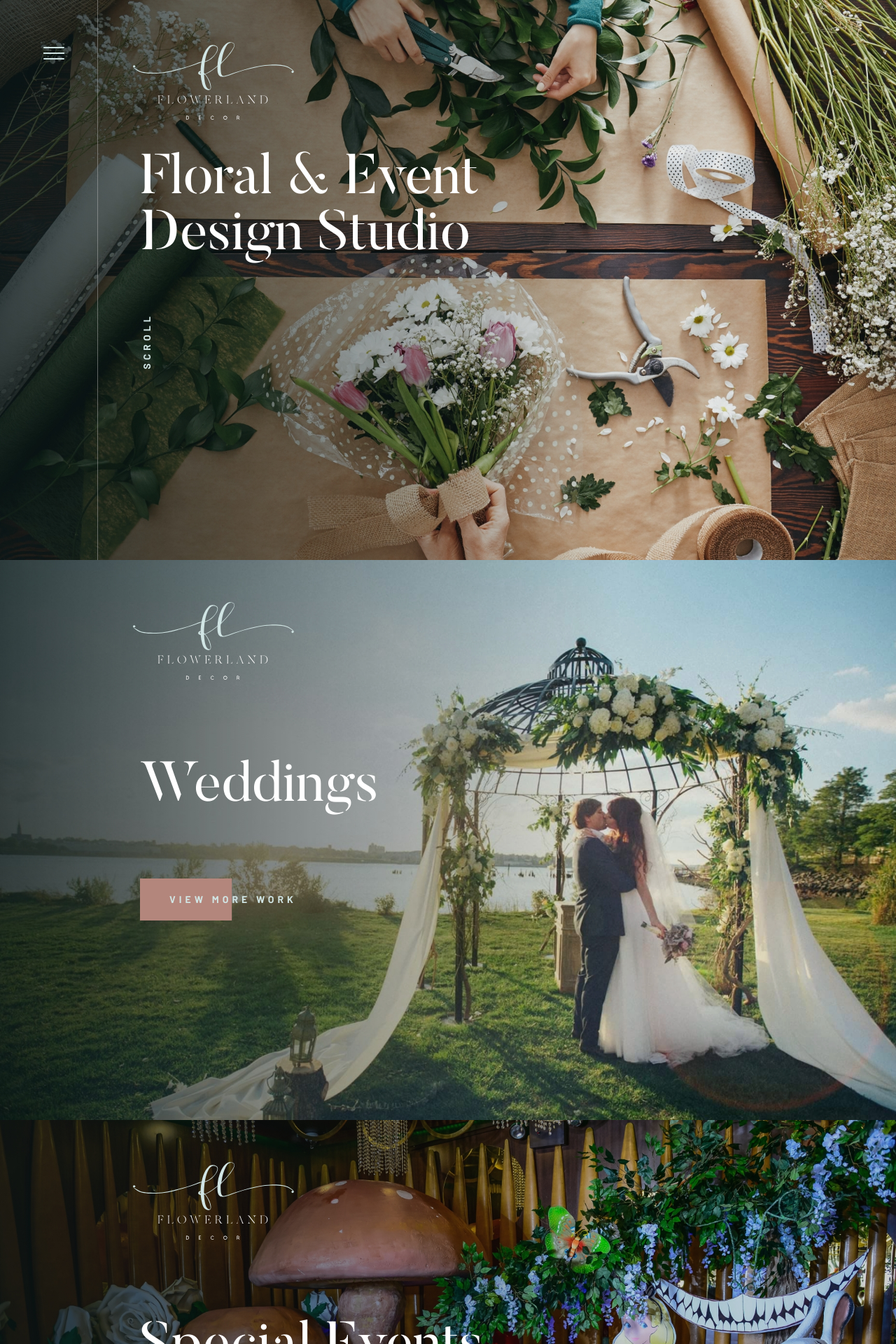
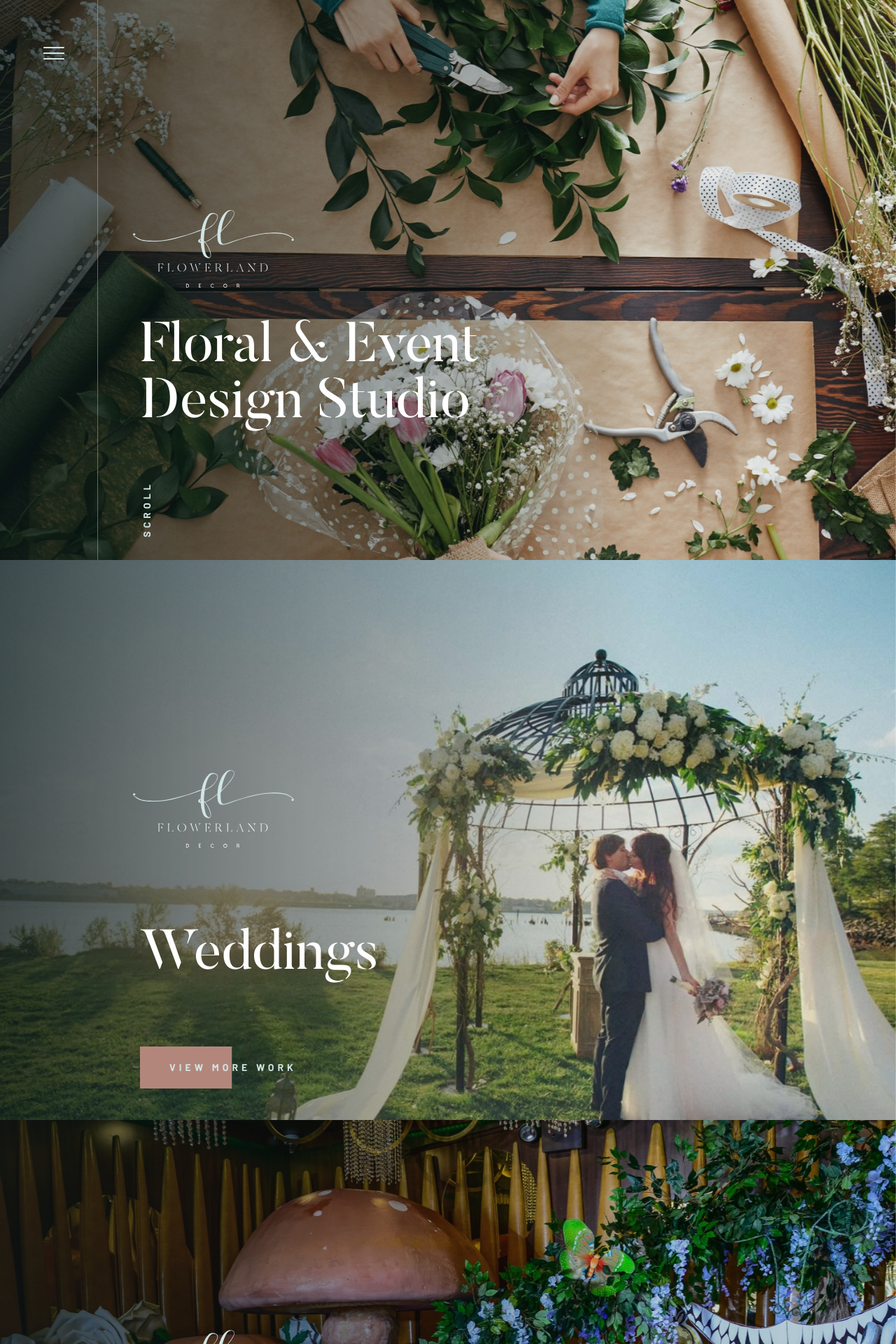
Before and after one commit to Odinokun/flowerland, a Node project: template src/pug/pages/index.pug in a window 1280 px wide. Shown: the top 1920 px of the page at 70% size. Run offline with Node 20 templates, Linux system fonts and the light colour scheme; the template is opened without the code that fills it, so the values that code supplies are empty; style sheets or scripts are compiled from the project's sources; some libraries are stand-ins or nearby versions.

Commit message:
add parallax effect

```diff
--- a/src/pug/sections/index-slider.pug
+++ b/src/pug/sections/index-slider.pug
@@ -24,6 +24,7 @@ mixin btn
         span scroll
         +svg('arr-bottom')
   //end slide-01
+
   //begin slide-02
   section.index-slider__slide
     .index-slider__slide-bg(style="background-image: url('assets/img/index/bg-index-02.jpg')")
@@ -32,6 +33,7 @@ mixin btn
       h2.index-slider__title Weddings
       +btn
   //end slide-02
+
   //begin slide-03
   section.index-slider__slide
     .index-slider__slide-bg(style="background-image: url('assets/img/index/bg-index-03.jpg')")
@@ -40,6 +42,7 @@ mixin btn
       h2.index-slider__title Special Events
       +btn
   //end slide-03
+
   //begin slide-04
   section.index-slider__slide
     .index-slider__slide-bg(style="background-image: url('assets/img/index/bg-index-04.jpg')")
@@ -48,6 +51,7 @@ mixin btn
       h2.index-slider__title Social Occasions
       +btn
   //end slide-04
+
   //begin slide-05
   section.index-slider__slide
     .index-slider__slide-bg(style="background-image: url('assets/img/index/bg-index-05.jpg')")
@@ -59,6 +63,7 @@ mixin btn
         | Order and Delivery
       +btn
   //end slide-05
+
   //begin slide-06
   section.index-slider__slide.index-slider__slide--white.index-slider__slide--inst
     .index-slider__slide-bg(style="background-image: url('assets/img/index/bg-index-06.jpg')")
--- a/src/style/core/_mixins.scss
+++ b/src/style/core/_mixins.scss
@@ -15,11 +15,13 @@
     @content;
   }
 }
+
 @mixin maxHeight($height) {
   @media screen and (max-height: $height + 'px') {
     @content;
   }
 }
+
 @mixin min($width) {
   @media screen and (min-width: $width + 'px') {
     @content;
--- a/src/style/sections/_index-slider.scss
+++ b/src/style/sections/_index-slider.scss
@@ -1,5 +1,6 @@
 .index-slider__slide {
   position: relative;
+  overflow: hidden;
   .container {
     position: relative;
     z-index: 1;
@@ -8,9 +9,19 @@
     justify-content: center;
     align-items: flex-start;
     height: 100vh;
+    transition: transform 1.7s cubic-bezier(.22, .44, 0, 1);
+    transform: translateY(30vh);
+
+    will-change: transform;
   }
   .btn {
     margin-top: 20px;
+  }
+}
+
+.index-slider__slide.active {
+  .container {
+    transform: translateY(0);
   }
 }
 
@@ -18,13 +29,20 @@
   position: absolute;
   top: 0;
   right: 0;
-  bottom: 0;
+  bottom: -15vh;
   left: 0;
-  height: 100vh;
-  margin: auto;
+  transition: transform 1.5s cubic-bezier(.22, .44, 0, 1);
   background-repeat: no-repeat;
   background-position: 50% 50%;
   background-size: cover;
+
+  will-change: transform;
+}
+
+.index-slider__slide.active {
+  .index-slider__slide-bg {
+    transform: translateY(-15vh);
+  }
 }
 
 .index-slider__logo {
@@ -41,6 +59,10 @@
   @include max(576) {
     left: 80px;
   }
+  @include maxHeight(567) {
+    display: none;
+  }
+
   #logo-pic {
     fill: #d1e5e4;
   }
@@ -75,6 +97,11 @@
   @include max(576) {
     font-size: 40px;
     line-height: 40px;
+  }
+  @include maxHeight(650) {
+    font-size: 50px;
+    line-height: 50px;
+    margin-bottom: 10px;
   }
 }
 
@@ -125,6 +152,7 @@
   @include maxHeight(740) {
     display: none;
   }
+
   li {
     width: 12px;
     height: 12px;
@@ -171,6 +199,12 @@
   display: flex;
   align-items: center;
   text-decoration: none;
+
+  @include maxHeight(567) {
+    position: absolute;
+    top: 20px;
+    left: 90px;
+  }
   svg {
     flex: none;
     fill: #2f2d2d;
@@ -255,6 +289,7 @@
       display: none;
     }
   }
+
   img {
     display: block;
     width: 100%;
```
